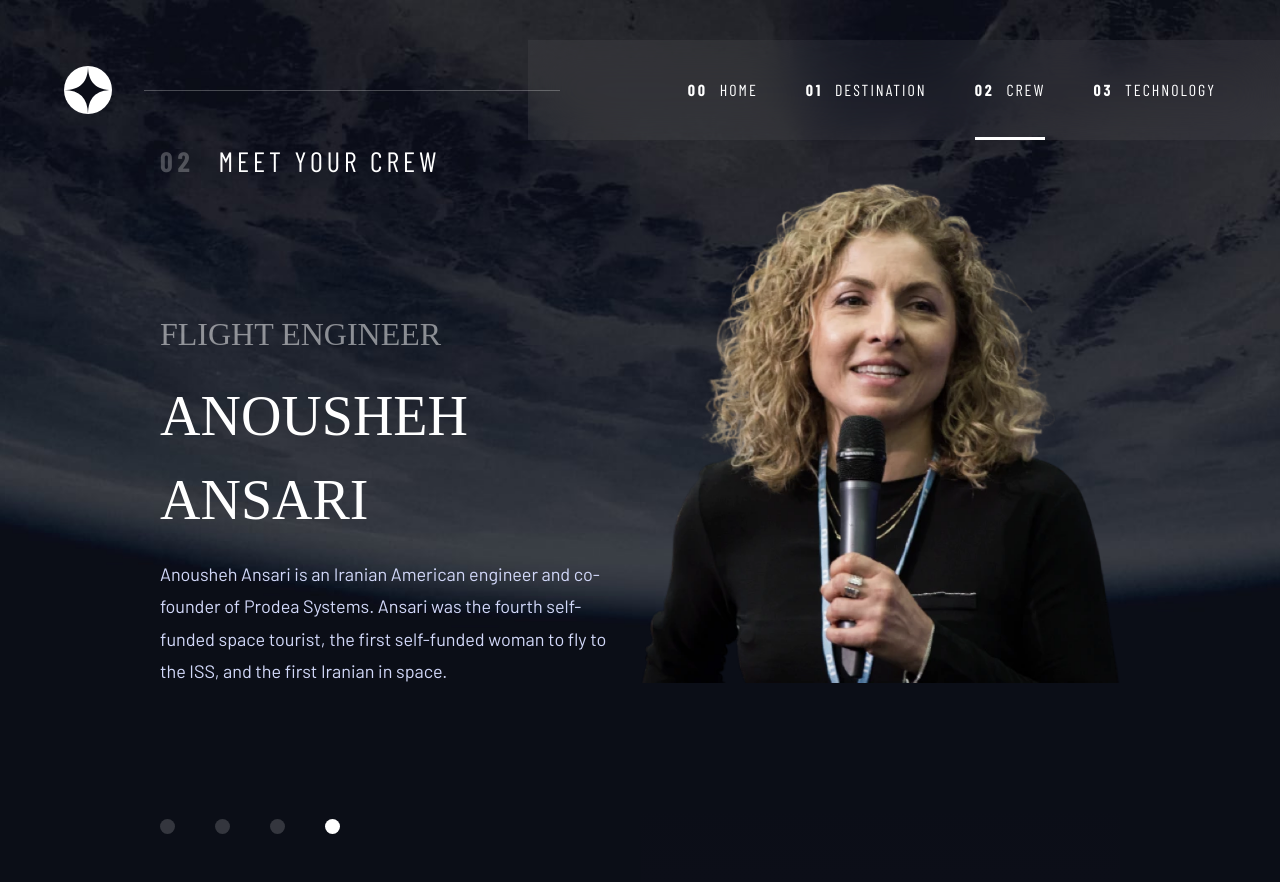
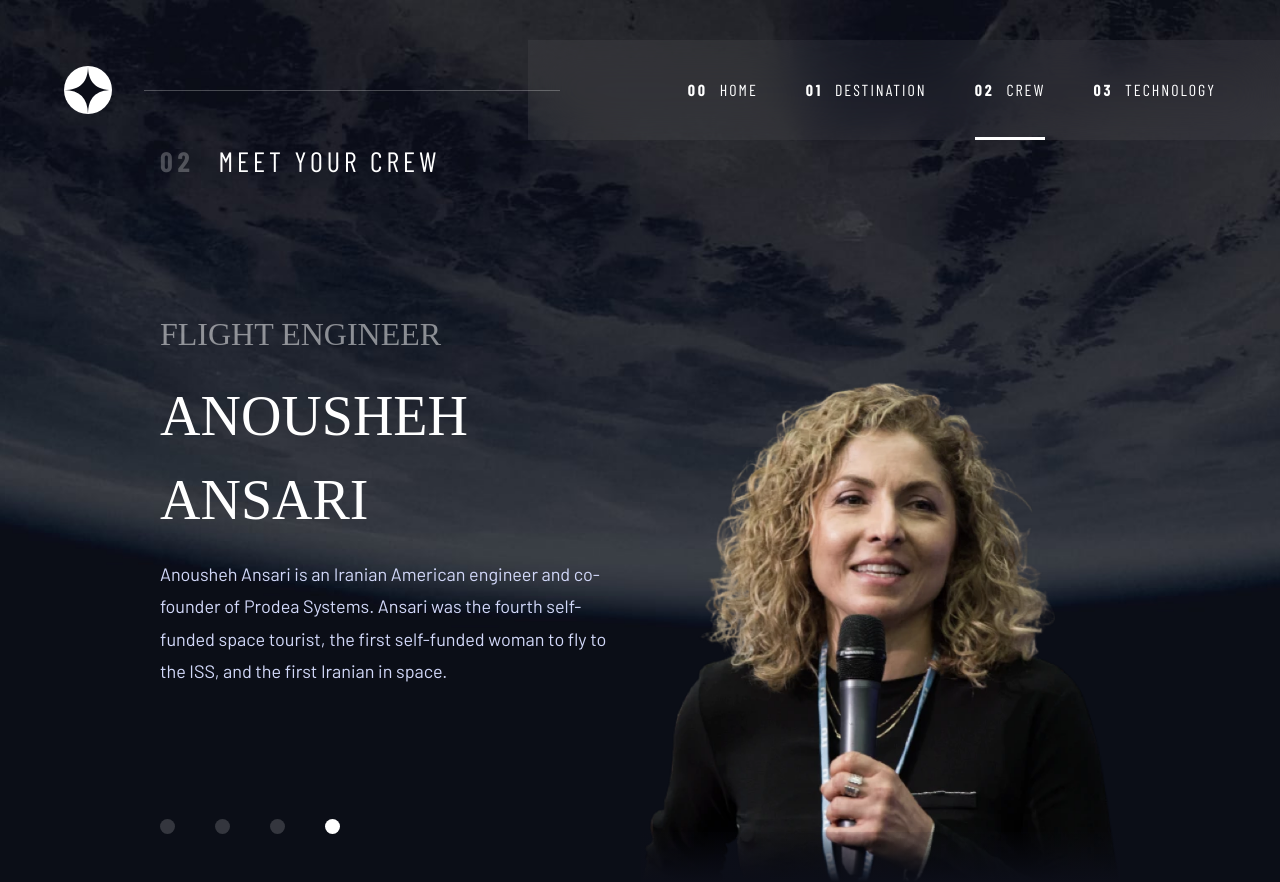
Before and after one commit to 47roms16/space-tourism-website, a React (Vite) app: page /crew/anousheh-ansari in a window 1280 px wide. Built offline with nearby package versions, Linux system fonts and the light colour scheme; a web font is replaced by a local one.

Commit message:
style: move image visually to bottom of parent div to keep dim effect and reduce cropped image visibility

```diff
--- a/src/components/content/CrewDetail.tsx
+++ b/src/components/content/CrewDetail.tsx
@@ -27,7 +27,7 @@ function CrewDetail() {
             </div>
             <Pagination data={crewData} />
           </div>
-          <picture className="before:from-dark-drift/10 before:to-dark-drift relative before:absolute before:inset-x-0 before:bottom-0 before:h-[10%] before:w-full before:bg-gradient-to-b">
+          <picture className="before:from-dark-drift/10 before:to-dark-drift relative self-end before:absolute before:inset-x-0 before:bottom-0 before:h-[10%] before:w-full before:bg-gradient-to-b">
             <source srcSet={crew.images.webp} />
             <img src={crew.images.png} alt={`Image of ${crew.name}`} />
           </picture>
```
